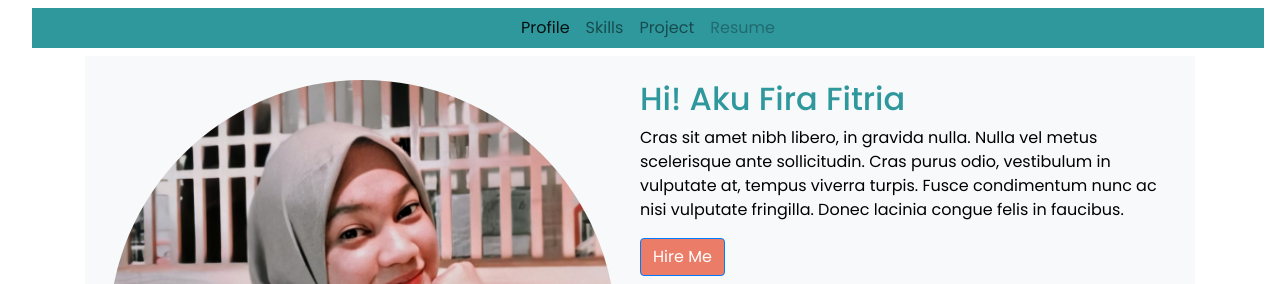
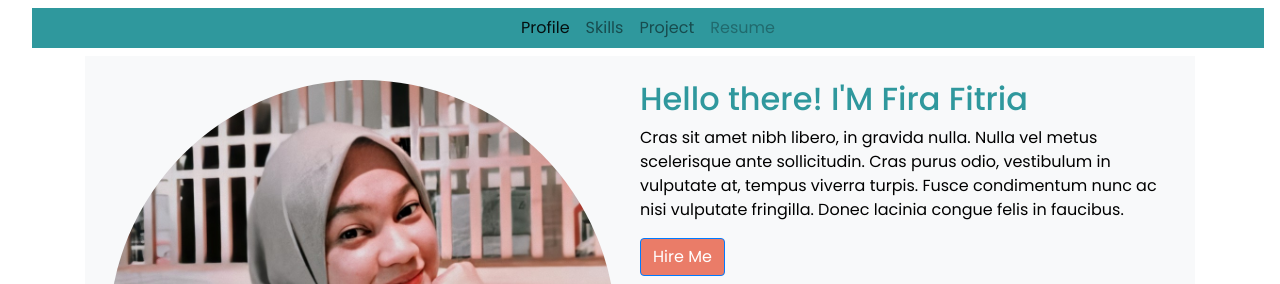
Before and after one commit to firafitria/personal-first, a plain HTML site: page index.html in a window 1280 px wide. Shown: the top 284 px of the page. Drawn offline with nearby package versions, Linux system fonts and the light colour scheme.

Commit message:
Update index.html

```diff
--- a/index.html
+++ b/index.html
@@ -50,7 +50,7 @@
 
             </div>
             <div class="col-md-6 position-static p-4 pl-md-0">
-              <h2 class="mt-0">Hi! Aku Fira Fitria</h2>
+              <h2 class="mt-0">Hello there! I'M Fira Fitria</h2>
               <p>Cras sit amet nibh libero, in gravida nulla. Nulla vel metus scelerisque ante sollicitudin. Cras purus odio, vestibulum in vulputate at, tempus viverra turpis. Fusce condimentum nunc ac nisi vulputate fringilla. Donec lacinia congue felis in faucibus.</p>
               <button type="button" class="btn btn-primary">Hire Me</button>
               <ul class="social-icons">
```
